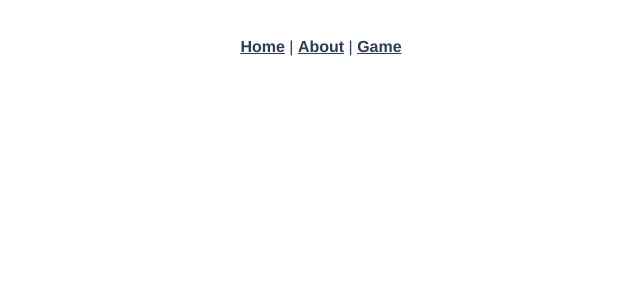
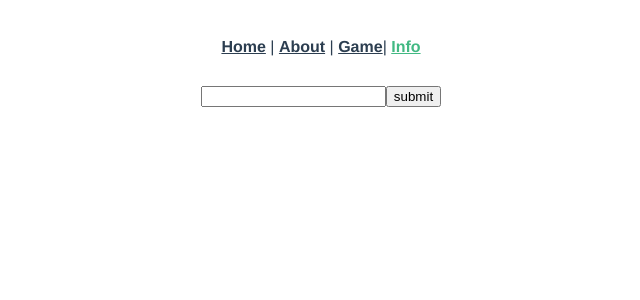
Before and after one commit to Onitetsu21/battleDev, a Vue app: page /info in a window 1280 px wide. Shown: the top 300 px of the page, without its empty margins (319-959 px from the left). Built offline with nearby package versions, Linux system fonts and the light colour scheme.

Commit message:
:sparkles: Display a Form connected to the BackEnd

```diff
--- a/src/App.vue
+++ b/src/App.vue
@@ -3,7 +3,8 @@
     <div id="nav">
       <router-link to="/">Home</router-link> |
       <router-link to="/about">About</router-link> |
-      <router-link to="/game">Game</router-link>
+      <router-link to="/game">Game</router-link>|
+      <router-link to="/info">Info</router-link>
     </div>
     <router-view/>
   </div>
--- /dev/null
+++ b/src/components/Form.vue
@@ -0,0 +1,40 @@
+<template>
+  <div>
+    <form action="" method="post">
+      <input type="text" id="name" v-model="user.name" value="name" required >
+<!--      <input v-model="message" placeholder="edit me">-->
+      <button @click="saveUser">submit</button>
+    </form>
+  </div>
+</template>
+
+<script>
+import UserDataService from "@/services/UserDataService";
+export default {
+  name: "Form",
+  // props: {},
+  data() {
+    return {
+      user:[]
+    }
+
+  },
+  methods: {
+    saveUser(){
+      let data = {
+        name: this.user.name,
+      }
+      UserDataService.create(data)
+          .then(response=>console.log(response) )
+          .catch(errors=>console.log(errors))
+    }
+  },
+  components: {
+    UserDataService
+  }
+}
+</script>
+
+<style scoped>
+
+</style>
--- a/src/router/index.js
+++ b/src/router/index.js
@@ -2,6 +2,7 @@ import Vue from 'vue'
 import VueRouter from 'vue-router'
 import Home from '../views/Home.vue'
 import Game from '../views/Game';
+import Info from "@/views/Info";
 
 Vue.use(VueRouter)
 
@@ -15,6 +16,11 @@ const routes = [
     path: '/game',
     name: 'Game',
     component: Game
+  },
+  {
+    path: '/info',
+    name: 'Info',
+    component: Info
   },
   {
     path: '/about',
--- /dev/null
+++ b/src/services/UserDataService.js
@@ -0,0 +1,9 @@
+import http from "../http-common"
+
+class UserDataService{
+    create(data){
+        return http.post("/users", data)
+    }
+}
+
+export default new UserDataService();
--- a/src/views/Game.vue
+++ b/src/views/Game.vue
@@ -1,17 +1,24 @@
 <template lang="">
     <div>
+      <div>
         <ClicContainer/>
+      </div>
+      <div>
+        <Form/>
+      </div>
     </div>
 </template>
 
 <script>
 import ClicContainer from '../components/ClicContainer';
+import Form from '../components/Form';
 export default {
     name: "Game",
 
 
     components:{
-        ClicContainer
+        ClicContainer,
+        Form
     }
 }
 </script>
--- /dev/null
+++ b/src/views/Info.vue
@@ -0,0 +1,19 @@
+<template>
+  <div>
+    <Form/>
+  </div>
+</template>
+
+<script>
+import Form from '../components/Form';
+export default {
+  name: "Info",
+  components: {
+    Form
+  }
+}
+</script>
+
+<style scoped>
+
+</style>
```
